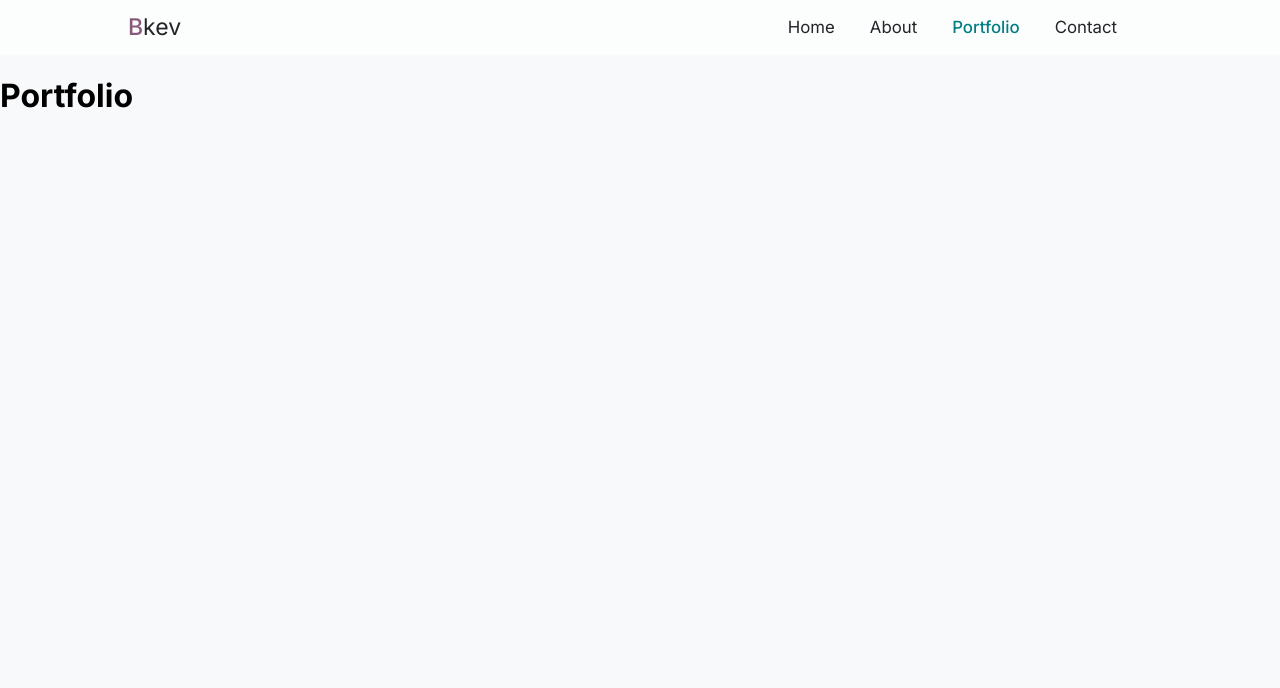
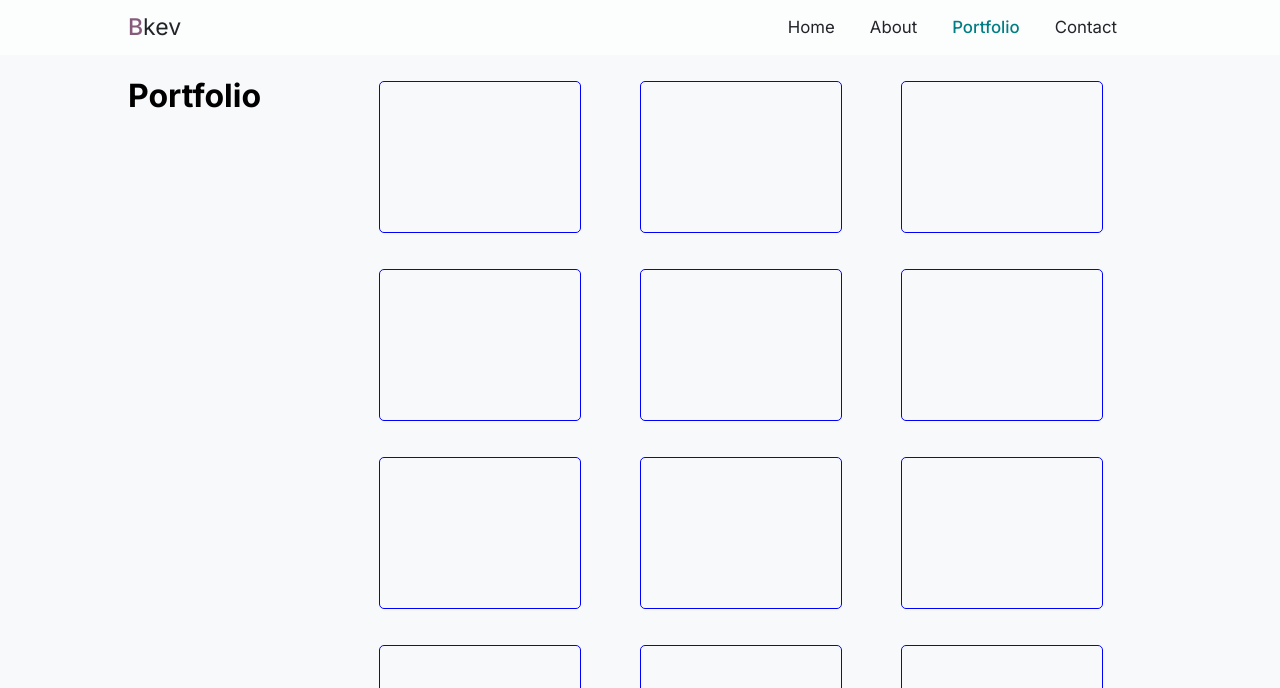
Before and after one commit to Biantuadi/my_site, a React (Create React App) app: page /portfolio in a window 1280 px wide. Shown: the top 688 px of the page. Built offline with nearby package versions, Linux system fonts and the light colour scheme.

Commit message:
✨ F03: Protfolio > design added without img

```diff
--- a/src/App.css
+++ b/src/App.css
@@ -12,5 +12,7 @@ body{
   margin: 0;
   padding: 0;
   box-sizing: border-box;
+  /* height: 100vh; */
+  /* overflow: hidden; */
 
 }
--- a/src/components/pages/portfolio/Portfolio.js
+++ b/src/components/pages/portfolio/Portfolio.js
@@ -1,10 +1,128 @@
+import styled from "styled-components";
 import Header from "../../reutisable/header/Header";
 
 export default function Portfolio() {
+  const mapList = [
+    "1",
+    "2",
+    "3",
+    "4",
+    "5",
+    "6",
+    "7",
+    "8",
+    "9",
+    "10",
+    "11",
+    "12",
+  ];
+
   return (
-    <div className="portfolio">
+    <PortfolioStyled className="portfolio">
       <Header />
-      <h1>Portfolio</h1>
-    </div>
+      <main>
+        <div className="title">
+          <h1>Portfolio</h1>
+        </div>
+
+        <section className="projects">
+          {mapList.map((item) => {
+            return <li></li>;
+          })}
+        </section>
+      </main>
+    </PortfolioStyled>
   );
 }
+
+const PortfolioStyled = styled.div`
+  height: 100vh;
+  overflow: hidden;
+
+  main {
+    display: flex;
+    width: 80%;
+    margin: 0 auto;
+    overflow: hidden;
+    height: 100%;
+
+    @media screen and (max-width: 881px) {
+      width: 100%;
+    }
+
+    .title {
+      flex: 1;
+      h1{
+        position: fixed;
+      }
+      @media screen and (max-width: 905px) {
+        display: none;
+      }
+    }
+
+    .projects {
+      height: 87%;
+      flex: 3.4;
+      overflow: auto;
+      display: grid;
+      grid-template-columns: repeat(3, 1fr);
+      grid-template-rows: repeat(4, 1fr);
+      grid-gap: 1rem;
+      padding: 1rem;
+
+      @media screen and (max-width: 774px) {
+        display: flex;
+        flex-wrap: wrap;
+      }
+
+      @media screen and (max-width: 728px) {
+        grid-template-columns: repeat(2, 1fr);
+        grid-template-rows: repeat(6, 1fr);
+        display: grid;
+        justify-items: center;
+      }
+
+      @media screen and (max-width: 478px){
+        grid-template-columns: repeat(1, 1fr);
+        grid-template-rows: repeat(12, 1fr);
+
+      }
+
+      &::-webkit-scrollbar {
+        /* display: none; */
+      }
+
+
+      li {
+        border: 1px solid blue;
+        width: 250px;
+        height: 200px;
+        margin: 10px;
+        border-radius: 5px;
+
+        @media screen and (max-width: 1410px) {
+          width: 200px;
+          height: 150px;
+        }
+
+
+        @media screen and (max-width: 1151px) {
+          width: 150px;
+          height: 130px;
+        }
+
+        @media screen and (max-width: 905px) {
+          width: 200px;
+          height: 150px;
+        }
+
+        /* @media screen and (max-width: 774px)  */
+
+        /* @media screen and (max-width: 896px) and (min-width: 774px) {
+          width: 150px;
+          height: 130px;
+        } */
+      }
+    }
+  }
+`;
```
